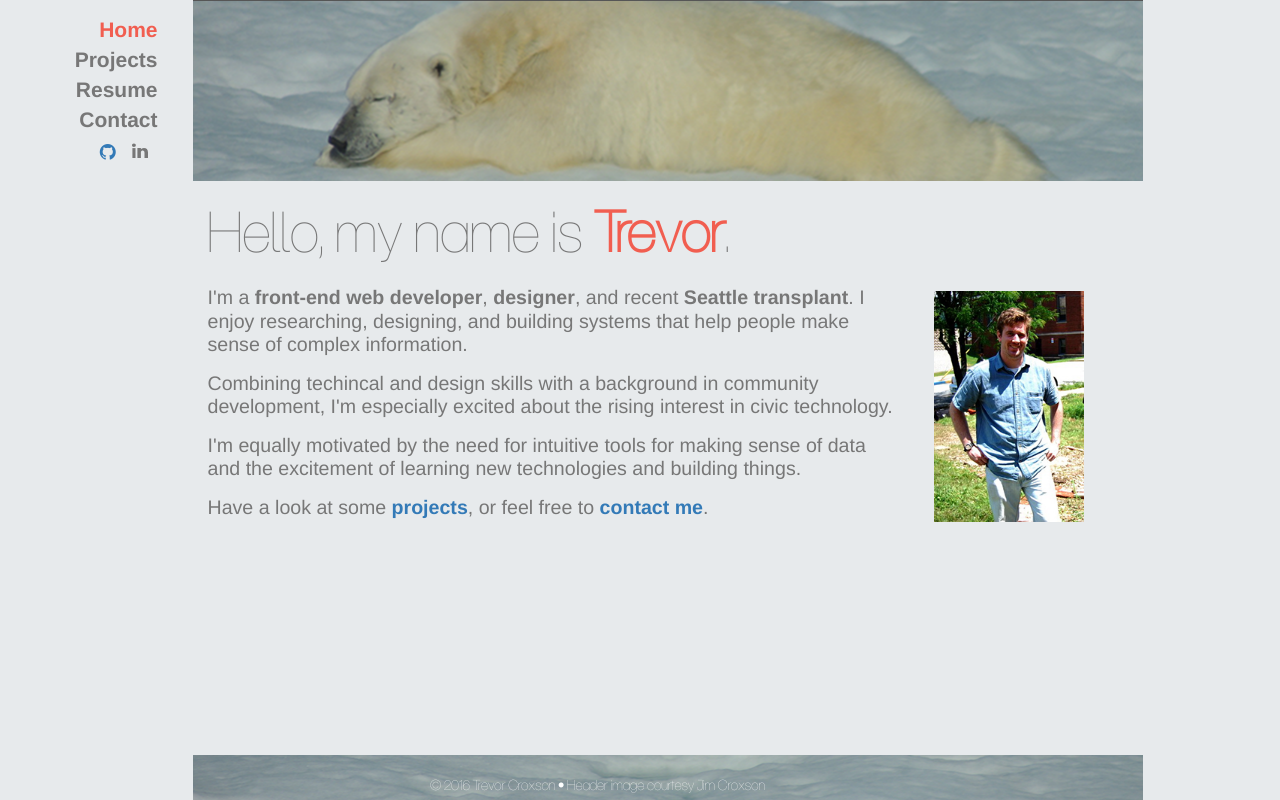
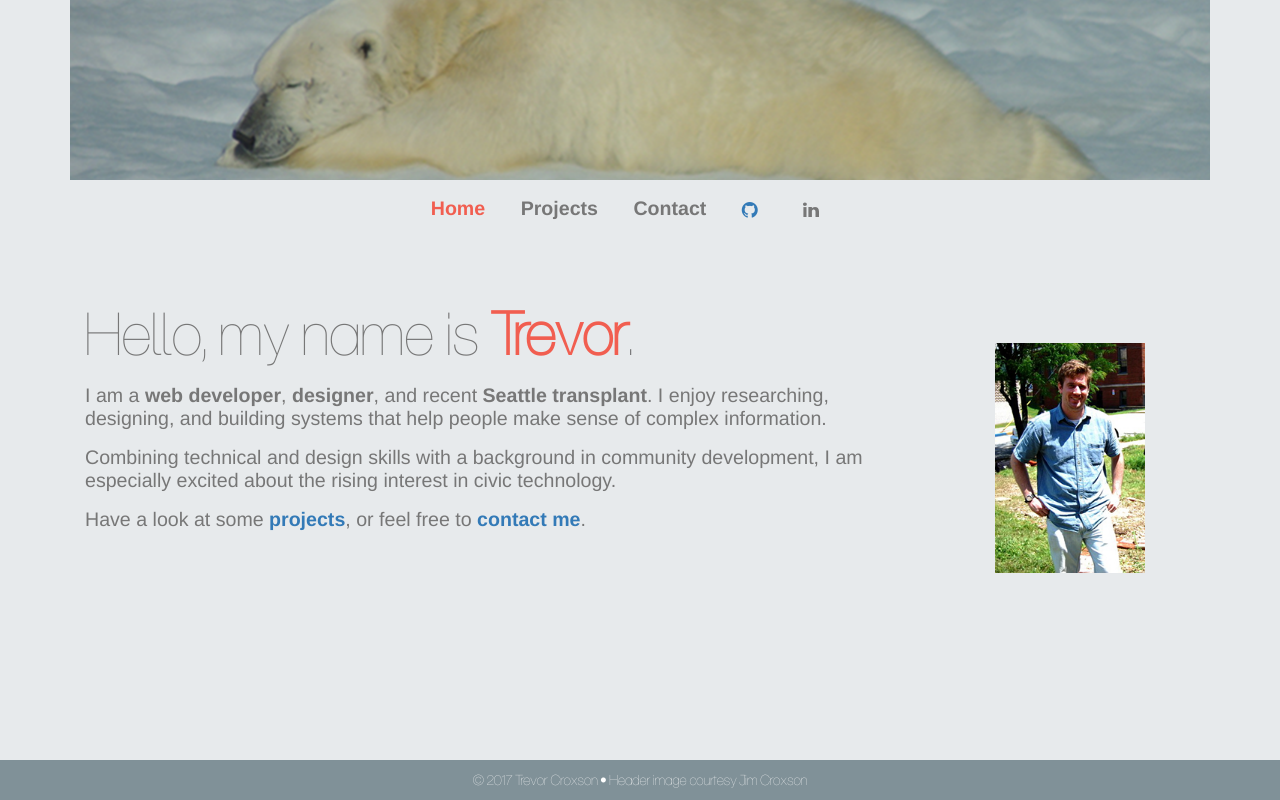
Before and after one commit to goldpbear/portfolio, a PHP site: page / in a window 1280 px wide. Run offline with PHP 8.4, Linux system fonts and the light colour scheme.

Commit message:
content and layout updates

```diff
--- a/css/stylesheet.css
+++ b/css/stylesheet.css
@@ -31,12 +31,10 @@ body {
 	background-color: #E7EAEC;
 }
 
-.container {
-	margin-left: 0px;
-	padding-left: 0px;
-}
-
 #left-gutter {
+	position: absolute;
+	left: -135px;
+	top: -8px;
 }
 
 #center {
@@ -47,15 +45,12 @@ body {
 #content {
 	margin-bottom: 75px;
 	overflow: hidden;
+	padding-top: 50px;
 }
 
 #right-gutter {
 	height: 400px;
 
-}
-
-#name-header {
-	font-size: 4em;
 }
 
 .accent-1 {
@@ -67,14 +62,18 @@ body {
 }
 
 .header-img {
+	margin-left: auto;
+	margin-right: auto;
 	margin-bottom: 10px;
+	width: 100%;
+	height: auto;
 }
 
 #main-menu {
 	font-family: Helvetica;
 	color: #777777;
 	text-align: right;
-	font-size: 1.5em;
+	font-size: 1.4em;
 	font-weight: bold;
 	margin-top: 15px;
 	margin-right: 20px;
@@ -82,6 +81,7 @@ body {
 
 .menu-item {
 	cursor: pointer;
+	list-style-type: none;
 }
 
 .menu-item:hover {
@@ -239,6 +239,20 @@ hr {
 }
 
 #footer {
+	width: 100%;
+	height: 40px;
+	bottom: 0;
+	right: 0;
+	position: fixed;
+	text-align: center;
+	color: white;
+	background-color: #809198;
+	padding-top: 10px;
+}
+
+#footer-img {
+	width: 100%;
+	height: 40px;
 	position: fixed;
 	bottom: 0;
 }
@@ -399,3 +413,34 @@ hr {
 	color: #e06359;
 	font-family: Helvetica;
 }
+
+#name-header {
+	font-family: ultraLight;
+	color: #777777;
+	line-height: 1em;
+	font-size: 3em;
+}
+
+#pic {
+	text-align: center;
+	margin-top: 40px;
+}
+
+@media only screen and (max-width: 1365px) {
+    #left-gutter {
+    	position: relative;
+    	left: 0;
+    	top: 0;
+    }
+
+    #main-menu {
+    	text-align: center;
+    	padding-left: 0;
+    }
+
+    .menu-item {
+    	display: inline;
+    	margin-left: 15px;
+    	margin-right: 15px;
+    }
+}
--- a/index.php
+++ b/index.php
@@ -2,24 +2,25 @@
 
 <html>
 	<head>
-		<title>Trevor Croxson | Web developer</title>
+		<title>Trevor Croxson</title>
 		<meta charset="utf-8">
+		<meta name="viewport" content="width=device-width, initial-scale=1.0">
 	</head>
 
 	<body>
 		<div class="container" id="main-content">
-			<div class="col-md-2" id="left-gutter">
-				<div id="main-menu">
-					<div id="menu-home" class="menu-item active">Home</div>
-					<div id="menu-projects" class="menu-item inactive">Projects</div>
-					<div id="menu-resume" class="menu-item inactive">Resume</div>
-					<div id="menu-contact" class="menu-item inactive">Contact</div>
-					<a href="https://github.com/goldpbear" target="_blank"><span class="octicon-mark-github icon-link"></span></a>
-					<a href="https://www.linkedin.com/in/trevorcroxson" target="_blank"><img src="img/linkedin_icon.svg" class="icon-link" /></a>
+			<div class="col-md-12" id="center">
+				<img id="header-img-main" src="img/bear_sliver_long.png" class="header-img visible" />
+				<div id="left-gutter">
+					<ul id="main-menu">
+						<li id="menu-home" class="menu-item active">Home</li>
+						<li id="menu-projects" class="menu-item inactive">Projects</li>
+						<!-- <li id="menu-resume" class="menu-item inactive">Resume</li> -->
+						<li id="menu-contact" class="menu-item inactive">Contact</li>
+						<li class="menu-item"><a href="https://github.com/goldpbear" target="_blank"><span class="octicon-mark-github icon-link"></span></a></li>
+						<li class="menu-item"><a href="https://www.linkedin.com/in/trevorcroxson" target="_blank"><img src="img/linkedin_icon.svg" class="icon-link" /></a></li>
+					</ul>
 				</div>
-			</div>
-			<div class="col-md-10" id="center">
-				<img id="header-img-main" width="950px" src="img/bear_sliver_long.png" class="header-img visible" />
 				<!--<img id="header-img-developer" width="760px" src="img/developerBear.png" class="header-img hidden" />
 				<img id="header-img-seattle" width="760px" src="img/seattleBear.png" class="header-img hidden" />
 				<img id="header-img-graduate" width="760px" src="img/graduateBear.png" class="header-img hidden" />
@@ -29,11 +30,9 @@
 				<img id="header-img-urban" width="760px" src="img/urbanBear.png" class="header-img hidden" />
 				<img id="header-img-coro" width="760px" src="img/coroBear.png" class="header-img hidden" />-->
 				<div id="content"></div>
+				<!-- <img src="img/footer_long.png" id="footer-img" /> -->
 				<div id="footer">
-					<img src="img/footer_long.png" width="950px" height="45px"/>
-					<div id="copyright">
-						<p>&copy 2016 Trevor Croxson  •  Header image courtesy Jim Croxson</p>
-					</div>
+					&copy 2017 Trevor Croxson  •  Header image courtesy Jim Croxson
 				</div>
 			</div>
 
--- a/views/homepage.html
+++ b/views/homepage.html
@@ -1,9 +1,8 @@
 <script type="text/html" id="homepage_tmpl">
-	<div id="name-header" class="col-md-12">Hello, my name is <strong class="accent-1">Trevor</strong>.</div>
 	<div id="homepage-desc" class="col-md-9">
-		<div>I\'m a <strong>front-end web developer</strong>, <strong>designer</strong>, and recent <strong>Seattle transplant</strong>. I enjoy researching, designing, and building systems that help people make sense of complex information.</div>
-		<div>Combining techincal and design skills with a background in community development, I\'m especially excited about the rising interest in civic technology.</div>
-		<div>I'm equally motivated by the need for intuitive tools for making sense of data and the excitement of learning new technologies and building things.</div>
+		<div id="name-header">Hello, my name is <strong class="accent-1">Trevor</strong>.</div>
+		<div>I am a <strong>web developer</strong>, <strong>designer</strong>, and recent <strong>Seattle transplant</strong>. I enjoy researching, designing, and building systems that help people make sense of complex information.</div>
+		<div>Combining technical and design skills with a background in community development, I am especially excited about the rising interest in civic technology.</div>
 		<div>Have a look at some <strong><a href="#projects">projects</a></strong>, or feel free to <strong><a href="#contact">contact me</a></strong>.</div>
 	</div>
 	<div class="col-md-3" id="pic">
--- a/views/projects_menu.html
+++ b/views/projects_menu.html
@@ -1,6 +1,5 @@
 <script type="text/html" id="projects_menu_tmpl">
 	<div class="col-md-12">
-		<h4 id="projects_menu_header">The work below represents a mix of web development, graphic design, interaction design, design research, and data analysis projects. Click on a project to learn more about it.</h4>
 	</div>
 	<% for (var i = 0; i < arguments[0].length; i++) { %>
 		<a href="#projects/<%=i%>">
```
Also changed, not shown: js/content.js (+17 -17 lines), img/bear_sliver_long.png, img/fb_AdminPage.png (added), img/fb_DataGraph.png (added), img/fb_DataGraph1.png (added), img/fb_DataGraph2.png (added), img/fb_DataGraph3.png (added), img/footer.png, img/footer_long.png.
